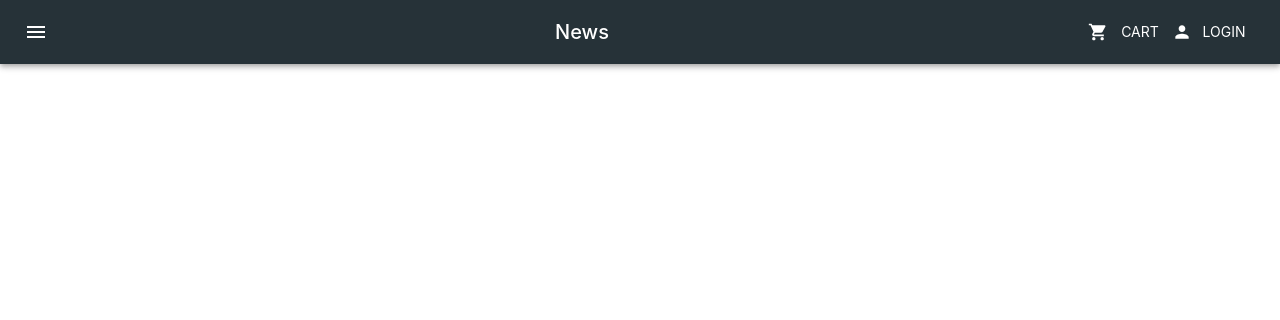
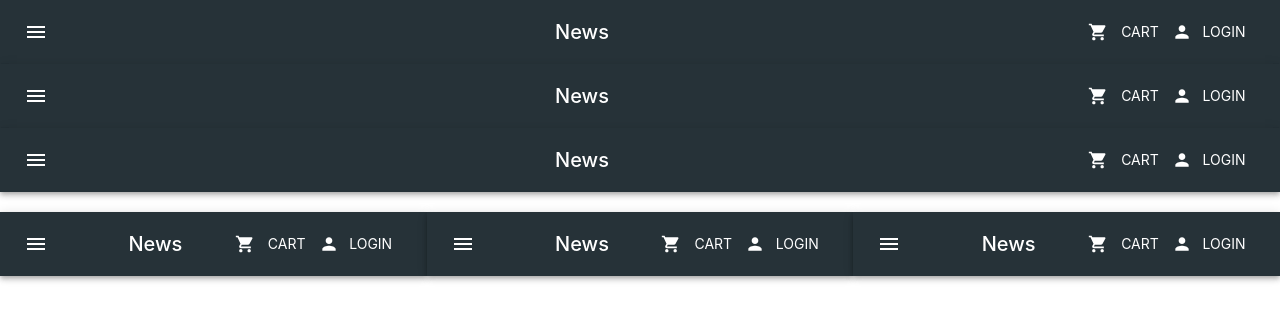
Before and after one commit to shanewas/melody, a React (Create React App) app in the folder frontend/: page / in a window 1280 px wide. Shown: the top 320 px of the page. Built offline with nearby package versions, Linux system fonts and the light colour scheme.

Commit message:
grid system

```diff
--- a/frontend/package.json
+++ b/frontend/package.json
@@ -5,6 +5,7 @@
   "dependencies": {
     "@material-ui/core": "^4.10.2",
     "@material-ui/icons": "^4.9.1",
+    "@material-ui/styles": "^4.10.0",
     "@testing-library/jest-dom": "^4.2.4",
     "@testing-library/react": "^9.3.2",
     "@testing-library/user-event": "^7.1.2",
--- a/frontend/src/App.js
+++ b/frontend/src/App.js
@@ -1,11 +1,34 @@
 import React from "react";
 import "./App.css";
 import PrimarySearchAppBar from "./components/Topnav";
+import { Grid } from "@material-ui/core";
 
 function App() {
 	return (
 		<div className='App'>
-			<PrimarySearchAppBar />
+			<Grid container direction='column'>
+				<Grid item>
+					<PrimarySearchAppBar />
+				</Grid>
+				<Grid item>
+					<PrimarySearchAppBar />
+				</Grid>
+				<Grid item>
+					<PrimarySearchAppBar />
+				</Grid>
+			</Grid>
+			<br></br>
+			<Grid container direction='row'>
+				<Grid item xs={12} sm={4}>
+					<PrimarySearchAppBar />
+				</Grid>
+				<Grid item xs={12} sm={4}>
+					<PrimarySearchAppBar />
+				</Grid>
+				<Grid item xs={12} sm={4}>
+					<PrimarySearchAppBar />
+				</Grid>
+			</Grid>
 		</div>
 	);
 }
--- a/frontend/src/theme.js
+++ b/frontend/src/theme.js
@@ -13,6 +13,10 @@ const theme = createMuiTheme({
 			main: "#fafafa",
 			dark: "#c7c7c7",
 			contrastText: "#000",
+		},
+		background: {
+			paper: "#242322",
+			default: "#242322",
 		},
 	},
 	typography: {
```
